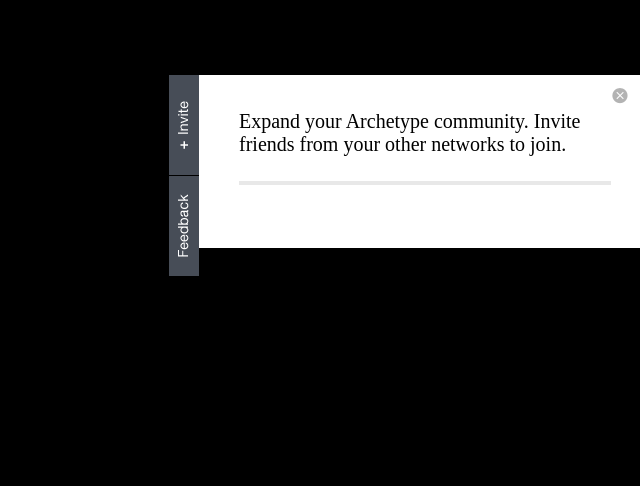
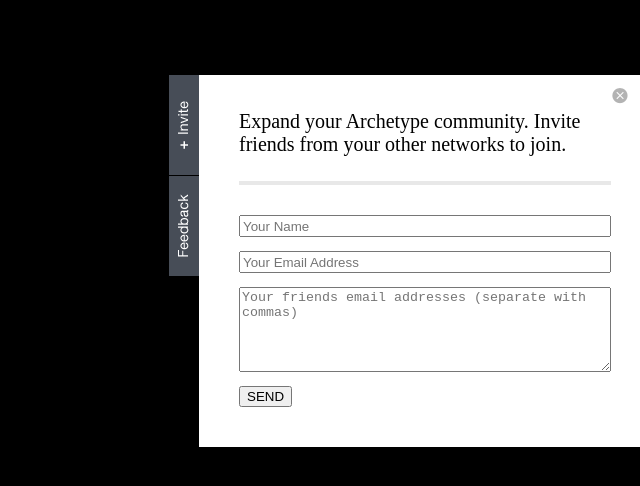
Before and after one commit to kaizensoze/feedback-invite-demo, a plain HTML site: page index.html in a window 1280 px wide. Both pictures are taken after a click on the element 1265 px from the left and 125 px from the top of the page. Shown: the whole page, without its empty margins (640-1280 px from the left). Drawn offline with Linux system fonts and the light colour scheme.

Commit message:
* Frontend done. Ready to be integrated into drupal.

```diff
--- a/index.html
+++ b/index.html
@@ -18,7 +18,14 @@
         Expand your Archetype community. Invite<br />
         friends from your other networks to join.
       </div>
+
       <div class="hr1"></div>
+
+      <input type="text" placeholder="Your Name" />
+      <input type="text" placeholder="Your Email Address" />
+      <textarea placeholder="Your friends email addresses (separate with commas)"></textarea>
+      <input type="button" value="SEND" />
+
       <div class="feedback-invite-close"></div>
     </div>
 
@@ -27,12 +34,15 @@
         Want to share an idea or report an issue?<br />
         We're always looking to improve!
       </div>
+
       <div class="hr1"></div>
+
       <input type="text" placeholder="Your Name" />
       <input type="text" placeholder="Your Email Address" />
       <input type="text" placeholder="Subject" />
-      <textarea rows="4" cols="50" placeholder="Message"></textarea>
+      <textarea placeholder="Message"></textarea>
       <input type="button" value="SEND" />
+
       <div class="feedback-invite-close"></div>
     </div>
   </div>
```
